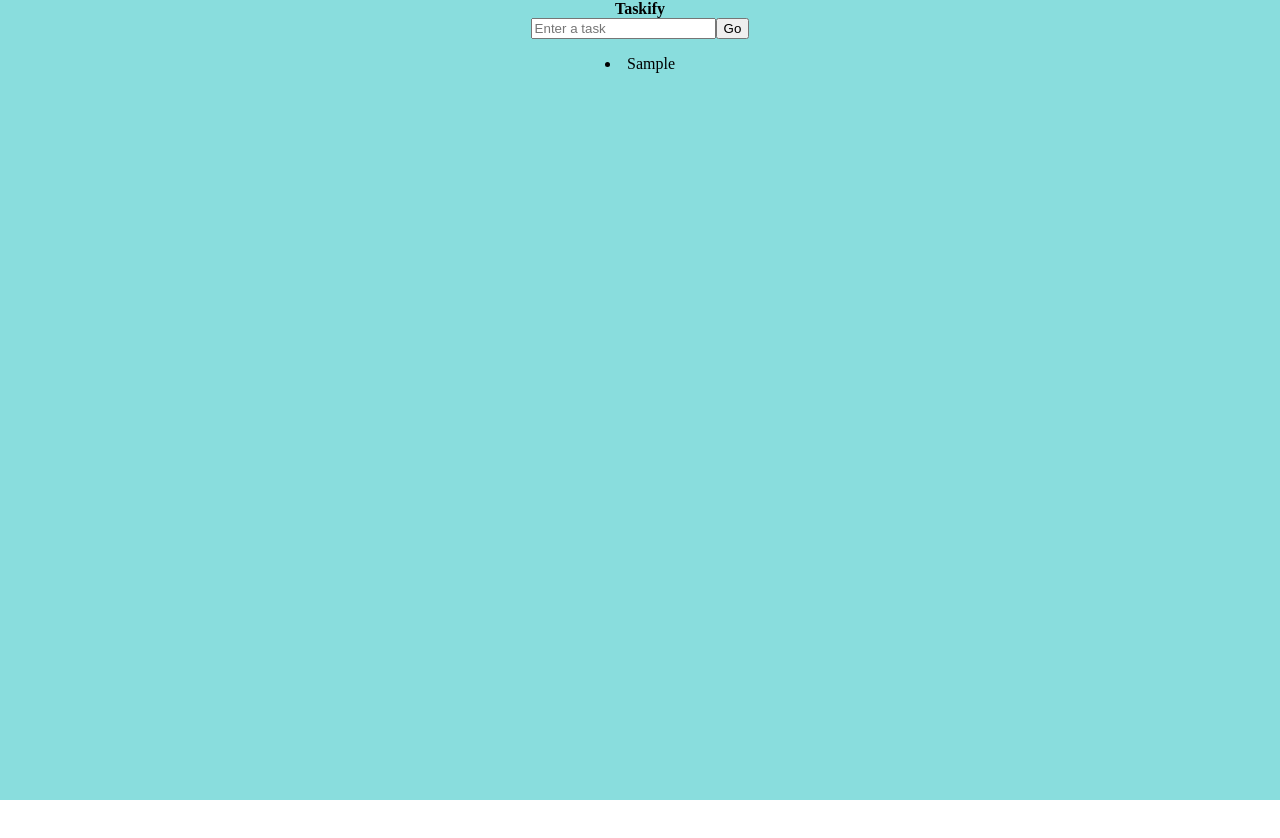
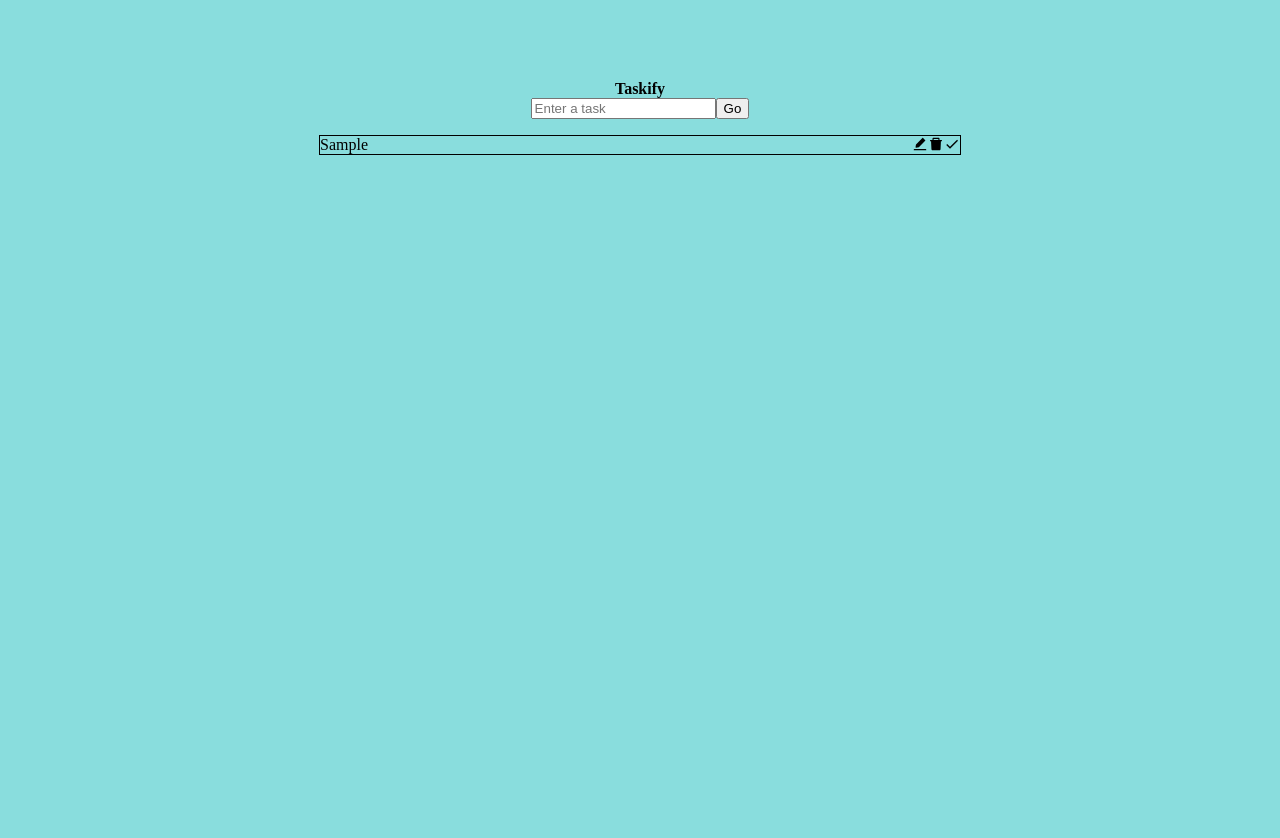
Before and after one commit to tinatrinh1012/react-ts-random-app, a React (Create React App) app: page /todo-app in a window 1280 px wide. Both pictures are taken after typing "Sample" into the empty fields and a click on the button "Go". Shown: the top 838 px of the page. Before the commit the page ends 800 px from the top, so only its background shows below. Built offline with nearby package versions, Linux system fonts and the light colour scheme.

Commit message:
add user event for interacting with todo items

```diff
--- a/package.json
+++ b/package.json
@@ -7,6 +7,7 @@
     "@types/react-dom": "^18.0.2",
     "react": "^18.1.0",
     "react-dom": "^18.1.0",
+    "react-icons": "^4.8.0",
     "react-router-dom": "^6.9.0"
   },
   "scripts": {
--- a/src/pages/TodoApp/TodoApp.css
+++ b/src/pages/TodoApp/TodoApp.css
@@ -5,6 +5,7 @@
 #todo-app {
   height: 100vh;
   width: 100vw;
+  padding-top: 5rem;
   text-align: center;
   background-color: rgb(137, 221, 221);
 }
@@ -12,3 +13,17 @@
 .heading {
   font-weight: bold;
 }
+
+.todos__single {
+  position: relative;
+  border: 1px solid black;
+  width: 50%;
+  text-align: left;
+  margin-left: auto;
+  margin-right: auto;
+}
+
+.todoIcons {
+  position: absolute;
+  right: 0;
+}
--- a/src/pages/TodoApp/TodoApp.tsx
+++ b/src/pages/TodoApp/TodoApp.tsx
@@ -17,7 +17,6 @@
       setTodo('');
     }
   };
-
   return (
     <div id="todo-app">
       <div className="heading">Taskify</div>
--- a/src/pages/TodoApp/components/SingleTodo.tsx
+++ b/src/pages/TodoApp/components/SingleTodo.tsx
@@ -1,5 +1,89 @@
 import * as React from 'react';
+import { useEffect, useRef, useState } from 'react';
+import { AiFillDelete, AiFillEdit } from 'react-icons/ai';
+import { MdDone } from 'react-icons/md';
+import { Todo } from '../../TodoApp/model';
+import '../TodoApp.css';
 
-const SingleTodo = () => {};
+type Props = {
+  todo: Todo;
+  todos: Todo[];
+  setTodos: React.Dispatch<React.SetStateAction<Todo[]>>;
+};
+
+const SingleTodo = ({ todo, todos, setTodos }: Props) => {
+  const [edit, setEdit] = useState<boolean>(false);
+  const [editTodo, setEditTodo] = useState<string>(todo.todo);
+
+  const handleDone = (id: number) => {
+    setTodos(
+      todos.map((todo) => {
+        if (todo.id === id) {
+          return { ...todo, isDone: !todo.isDone };
+        }
+        return todo;
+      })
+    );
+  };
+
+  const handleDelete = (id: number) => {
+    setTodos(todos.filter((todo) => todo.id !== id));
+  };
+
+  const handleEdit = (e: React.FormEvent, id: number) => {
+    e.preventDefault();
+
+    setTodos(
+      todos.map((todo) => {
+        if (todo.id === id) {
+          return { ...todo, todo: editTodo };
+        }
+        return todo;
+      })
+    );
+    setEdit(false);
+  };
+
+  const inputRef = useRef<HTMLInputElement>(null);
+
+  useEffect(() => {
+    inputRef.current?.focus();
+  }, [edit]);
+
+  return (
+    <form className="todos__single" onSubmit={(e) => handleEdit(e, todo.id)}>
+      {edit ? (
+        <input
+          ref={inputRef}
+          value={editTodo}
+          onChange={(e) => setEditTodo(e.target.value)}
+        />
+      ) : todo.isDone ? (
+        <s className="todo">{todo.todo}</s>
+      ) : (
+        <span className="todo">{todo.todo}</span>
+      )}
+
+      <span className="todoIcons">
+        <span
+          className="icon"
+          onClick={() => {
+            if (!edit && !todo.isDone) {
+              setEdit(!edit);
+            }
+          }}
+        >
+          <AiFillEdit />
+        </span>
+        <span className="icon" onClick={() => handleDelete(todo.id)}>
+          <AiFillDelete />
+        </span>
+        <span className="icon" onClick={() => handleDone(todo.id)}>
+          <MdDone />
+        </span>
+      </span>
+    </form>
+  );
+};
 
 export default SingleTodo;
--- a/src/pages/TodoApp/components/TodoList.tsx
+++ b/src/pages/TodoApp/components/TodoList.tsx
@@ -1,4 +1,5 @@
 import * as React from 'react';
+import SingleTodo from '../../TodoApp/components/SingleTodo';
 import { Todo } from '../../TodoApp/model';
 import '../TodoApp.css';
 
@@ -11,7 +12,12 @@
   return (
     <div className="todos">
       {todos.map((todo) => (
-        <li>{todo.todo}</li>
+        <SingleTodo
+          todo={todo}
+          key={todo.id}
+          todos={todos}
+          setTodos={setTodos}
+        />
       ))}
     </div>
   );
```
